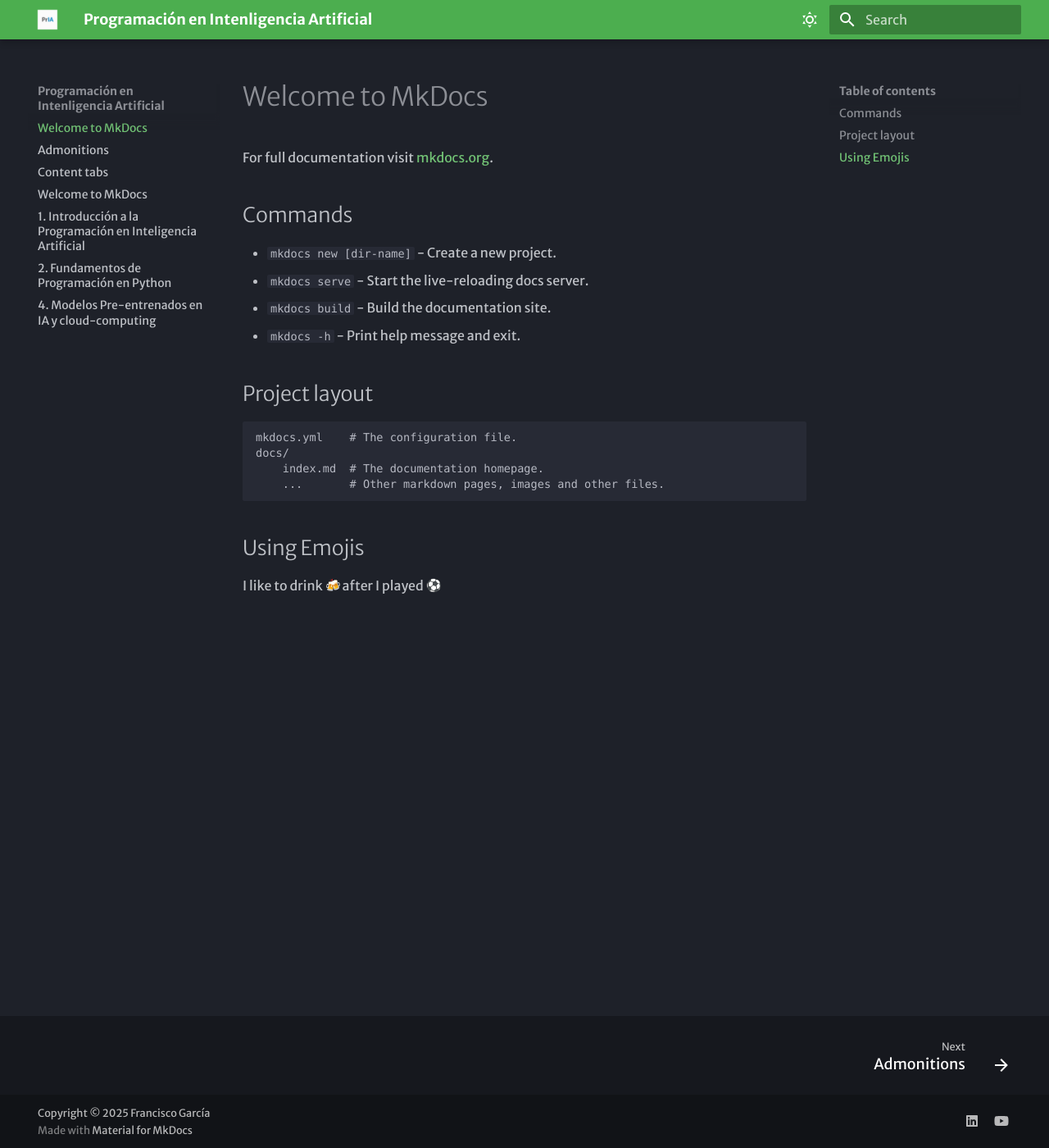
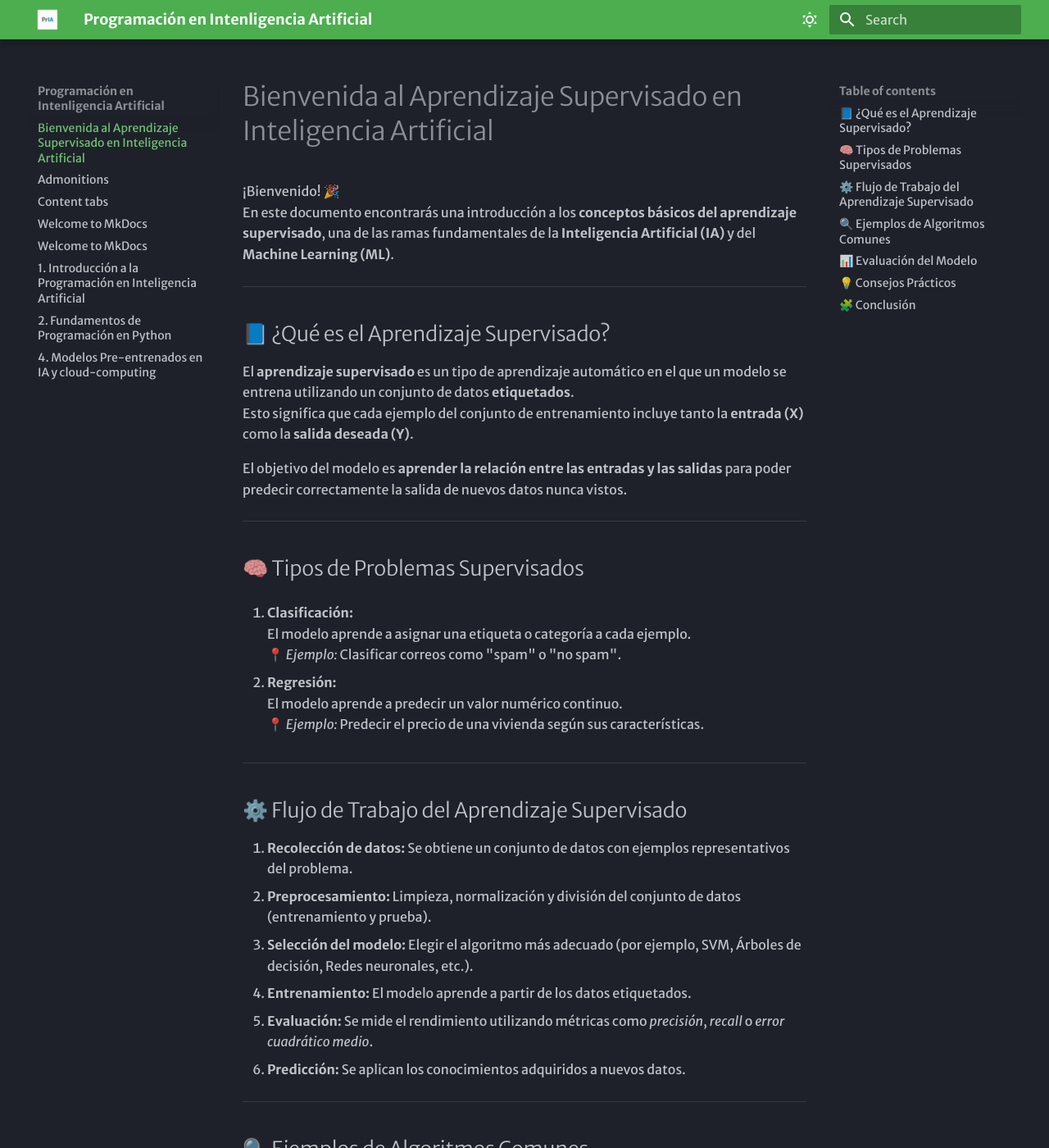
Before and after one commit to fmgarcia/aprendizaje_supervisado.github.io, an MkDocs documentation site: the page built from docs/index.md, in a window 1280 px wide and 1400 px high. Shown: the whole window at 82% size. Built offline with MkDocs 1.6.1 and Material for MkDocs 9.7.7, drawn with Linux system fonts in a browser that asks for light colours; emoji names are drawn with the system emoji font; some web fonts are replaced; some of the changed text lies outside the part shown.

Commit message:
Actualizar index

```diff
--- a/docs/index.md
+++ b/docs/index.md
@@ -1,21 +1,78 @@
-# Welcome to MkDocs
+# Bienvenida al Aprendizaje Supervisado en Inteligencia Artificial
 
-For full documentation visit [mkdocs.org](https://www.mkdocs.org).
+¡Bienvenido! 🎉
+En este documento encontrarás una introducción a los **conceptos básicos del aprendizaje supervisado**, una de las ramas fundamentales de la **Inteligencia Artificial (IA)** y del **Machine Learning (ML)**.
 
-## Commands
+---
 
-* `mkdocs new [dir-name]` - Create a new project.
-* `mkdocs serve` - Start the live-reloading docs server.
-* `mkdocs build` - Build the documentation site.
-* `mkdocs -h` - Print help message and exit.
+## 📘 ¿Qué es el Aprendizaje Supervisado?
 
-## Project layout
+El **aprendizaje supervisado** es un tipo de aprendizaje automático en el que un modelo se entrena utilizando un conjunto de datos **etiquetados**.
+Esto significa que cada ejemplo del conjunto de entrenamiento incluye tanto la **entrada (X)** como la **salida deseada (Y)**.
 
-    mkdocs.yml    # The configuration file.
-    docs/
-        index.md  # The documentation homepage.
-        ...       # Other markdown pages, images and other files.
+El objetivo del modelo es **aprender la relación entre las entradas y las salidas** para poder predecir correctamente la salida de nuevos datos nunca vistos.
 
-## Using Emojis
+---
 
-I like to drink :beers: after I played :soccer:
+## 🧠 Tipos de Problemas Supervisados
+
+1. **Clasificación:**
+   El modelo aprende a asignar una etiqueta o categoría a cada ejemplo.
+   📍 *Ejemplo:* Clasificar correos como "spam" o "no spam".
+
+2. **Regresión:**
+   El modelo aprende a predecir un valor numérico continuo.
+   📍 *Ejemplo:* Predecir el precio de una vivienda según sus características.
+
+---
+
+## ⚙️ Flujo de Trabajo del Aprendizaje Supervisado
+
+1. **Recolección de datos:** Se obtiene un conjunto de datos con ejemplos representativos del problema.
+2. **Preprocesamiento:** Limpieza, normalización y división del conjunto de datos (entrenamiento y prueba).
+3. **Selección del modelo:** Elegir el algoritmo más adecuado (por ejemplo, SVM, Árboles de decisión, Redes neuronales, etc.).
+4. **Entrenamiento:** El modelo aprende a partir de los datos etiquetados.
+5. **Evaluación:** Se mide el rendimiento utilizando métricas como *precisión*, *recall* o *error cuadrático medio*.
+6. **Predicción:** Se aplican los conocimientos adquiridos a nuevos datos.
+
+---
+
+## 🔍 Ejemplos de Algoritmos Comunes
+
+- **Regresión lineal**
+- **K-Nearest Neighbors (KNN)**
+- **Árboles de decisión**
+- **Random Forest**
+- **Máquinas de Vectores de Soporte (SVM)**
+- **Redes neuronales artificiales**
+
+---
+
+## 📊 Evaluación del Modelo
+
+Para medir la calidad del modelo se utilizan métricas que dependen del tipo de problema:
+
+| Tipo de problema | Métricas comunes |
+|------------------|------------------|
+| Clasificación | Exactitud, Precisión, Recall, F1-score |
+| Regresión | Error absoluto medio (MAE), Error cuadrático medio (MSE), R² |
+
+---
+
+## 💡 Consejos Prácticos
+
+- Siempre **divide tus datos** en entrenamiento y prueba (por ejemplo, 80% / 20%).
+- **Evita el sobreajuste (overfitting):** si el modelo aprende demasiado bien los datos de entrenamiento, fallará en los nuevos.
+- Usa **validación cruzada** para estimar el rendimiento real del modelo.
+
+---
+
+## 🧩 Conclusión
+
+El aprendizaje supervisado es la base de muchas aplicaciones modernas de IA, desde sistemas de recomendación hasta diagnóstico médico.
+Dominar sus fundamentos te permitirá avanzar hacia técnicas más complejas y poderosas.
+
+---
+
+📅 **Fecha de creación:** 26/10/2025
+✍️ **Autor:** Fran García
```
Also changed, not shown: docs/index_old.md (added, +21 -0 lines).
